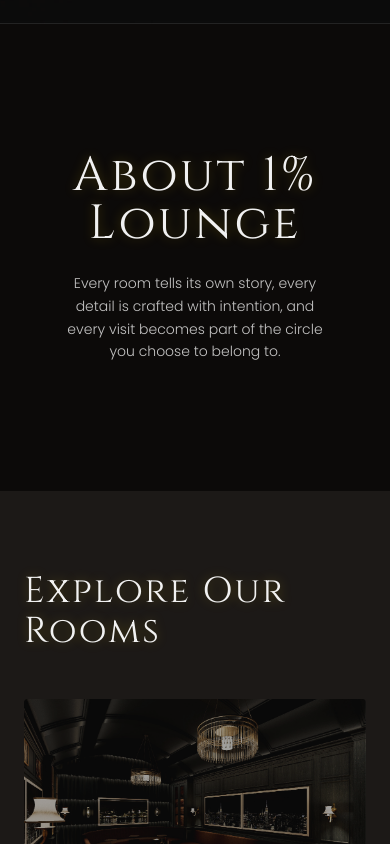
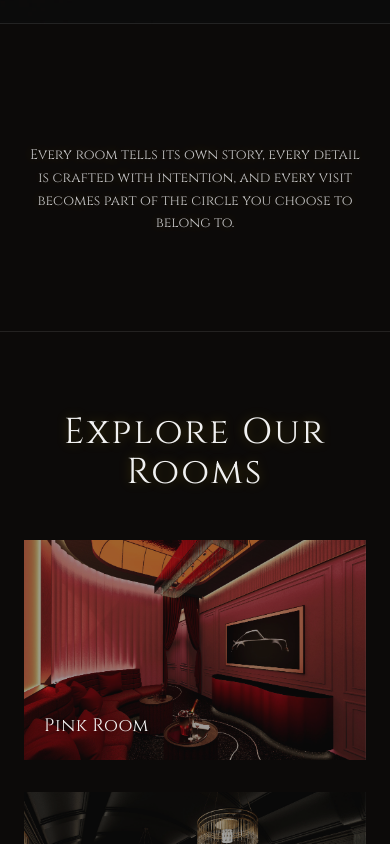
Before and after one commit to devsayagroup/onepercent, a Next.js app: page / in a window 390 px wide. Shown: the part 820-1664 px from the top of the page. Built offline with nearby package versions, Linux system fonts and the light colour scheme; grey boxes are pictures that could not be loaded.

Commit message:
add member and footer section

```diff
--- a/app/layout.tsx
+++ b/app/layout.tsx
@@ -3,6 +3,7 @@ import { Cinzel, Poppins} from "next/font/google";
 import "@/styles/globals.css";
 import SmoothScroll from "@/components/ui/SmoothScroll";
 import Header from "@/components/layout/Header";
+import Footer from "@/components/layout/Footer";
 
 const styleFont = Cinzel({
   variable: "--font-style",
@@ -32,6 +33,7 @@ export default function RootLayout({
       >
         <Header/>
         <SmoothScroll>{children}</SmoothScroll>
+        <Footer/>
       </body>
     </html>
   );
--- a/app/page.tsx
+++ b/app/page.tsx
@@ -2,6 +2,7 @@
 import HeroSection from '@/components/section/Hero'
 import AboutSection from '@/components/section/About';
 import RoomsSection from '@/components/section/Room';
+import MemberSection from '@/components/section/Members';
 
 export default function Home() {
   return (
@@ -9,6 +10,7 @@ export default function Home() {
       <HeroSection/>
       <AboutSection/>
       <RoomsSection/>
+      <MemberSection/>
     </>
   );
 }
--- a/components/layout/Header.tsx
+++ b/components/layout/Header.tsx
@@ -78,9 +78,9 @@ import Link from "next/link";
 import Image from "next/image";
 
 const navItems = [
-  { label: "About", href: "/about" },
-  { label: "Rooms", href: "/rooms" },
-  { label: "Members", href: "/members" },
+  { label: "About", href: "/#about" },
+  { label: "Rooms", href: "/#room" },
+  { label: "Members", href: "/#member" },
 ];
 
 export default function Header() {
--- a/components/section/About.tsx
+++ b/components/section/About.tsx
@@ -11,7 +11,7 @@ export default function AboutSection() {
   return (
     <section
       id="about"
-      className="relative w-full h-[80%] py-32 bg-stone-950 text-white flex items-center justify-center overflow-hidden"
+      className="relative w-full md:h-[80%] py-24 md:py-32 bg-stone-950 text-white flex items-center justify-center overflow-hidden"
     >
       <Grain />
       <motion.div
@@ -19,12 +19,12 @@ export default function AboutSection() {
         whileInView={{ opacity: 1, y: 0 }}
         viewport={{ once: true, amount: 0.4 }}
         transition={{ duration: 1.2, ease: "easeOut" }}
-        className="relative z-10 max-w-xs md:max-w-2xl px-6 text-center"
+        className="relative z-10 max-w-sm md:max-w-3xl px-6 text-center"
       >
-        <h2 className="text-5xl md:text-6xl font-style font-light tracking-[0.06em] leading-none mb-6 neon-accent">
+        {/* <h2 className="text-5xl md:text-6xl font-style font-light tracking-[0.06em] leading-none mb-6 neon-accent">
           About 1% Lounge
-        </h2>
-        <p className="mt-6 text-sm md:text-md max-w-xs leading-relaxed opacity-80 font-light">
+        </h2> */}
+        <p className="mt-6 text-sm md:text-2xl leading-relaxed opacity-80 font-light font-style neon-accent">
           Every room tells its own story, every detail is crafted with intention,
           and every visit becomes part of the circle you choose to belong to.
         </p>
--- /dev/null
+++ b/components/section/Members.tsx
@@ -0,0 +1,115 @@
+"use client";
+
+import { useState } from "react";
+import { motion, AnimatePresence } from "framer-motion";
+
+const tiers = [
+  {
+    name: "Silver Member",
+    price: "20.000.000",
+    duration: "1 Year Membership",
+    benefits: [
+      "Unlimited Fruits Platter",
+      "Free 5x Mineral Water",
+      "5% Discount for Everything",
+      "Free Imported Snacks",
+      "Free 10x Soft Drinks",
+    ],
+  },
+  {
+    name: "Gold Member",
+    price: "50.000.000",
+    duration: "2 Years Membership",
+    benefits: [
+      "Unlimited Luxury Fruits Platter",
+      "Free 10x Mineral Water",
+      "12% Discount for Everything",
+      "Free Imported Snacks",
+      "Free 3x Truffle Fries",
+      "Free 3x Main Course",
+      "Free 3x Ice Cream Bowl by Venchi",
+      "Free 20x Soft Drinks",
+    ],
+  },
+  {
+    name: "Platinum Member",
+    price: "100.000.000",
+    duration: "Lifetime Membership",
+    benefits: [
+      "Unlimited Prestige Fruits Platter",
+      "Free 20x High-End Mineral Water",
+      "20% Discount for Everything",
+      "Free Imported Snacks",
+      "Unlimited Truffle Fries",
+      "Free 10x Main Course",
+      "Unlimited Ice Cream by Venchi",
+      "Free 35x Soft Drinks",
+    ],
+  },
+];
+
+export default function MemberSection() {
+  const [openIndex, setOpenIndex] = useState<number | null>(null);
+
+  return (
+    <section className="relative w-full bg-stone-950 text-white scroll-mt-10 py-24 px-6 md:px-14 border-t border-white/10" id="member">
+      <h2 className="text-left text-4xl md:text-5xl font-style font-light tracking-[0.06em] neon-accent mb-8 md:mb-16">
+        Membership Tiers
+      </h2>
+
+      <div className="divide-y divide-white/10">
+        {tiers.map((tier, index) => {
+          const isOpen = openIndex === index;
+
+          return (
+            <div key={index} className="py-6 cursor-pointer select-none">
+              {/* Header */}
+              <div
+                className="flex items-center justify-between"
+                onClick={() => setOpenIndex(isOpen ? null : index)}
+              >
+                <div>
+                  <h3 className="text-xl md:text-2xl font-light font-style tracking-wide">
+                    {tier.name}
+                  </h3>
+                  <p className="text-sm opacity-60 mt-1">
+                    {tier.price} • {tier.duration}
+                  </p>
+                </div>
+
+                <motion.span
+                  animate={{ rotate: isOpen ? 180 : 0 }}
+                  transition={{ duration: 0.4, ease: "easeOut" }}
+                  className="text-xl"
+                >
+                  ▾
+                </motion.span>
+              </div>
+
+              {/* Accordion Body */}
+              <AnimatePresence>
+                {isOpen && (
+                  <motion.div
+                    initial={{ opacity: 0, height: 0 }}
+                    animate={{ opacity: 1, height: "auto" }}
+                    exit={{ opacity: 0, height: 0 }}
+                    transition={{ duration: 0.5, ease: "easeInOut" }}
+                    className="mt-6 pl-2 border-l border-white/10"
+                  >
+                    <ul className="space-y-3 text-sm opacity-80">
+                      {tier.benefits.map((benefit, i) => (
+                        <li key={i} className="leading-relaxed">
+                          • {benefit}
+                        </li>
+                      ))}
+                    </ul>
+                  </motion.div>
+                )}
+              </AnimatePresence>
+            </div>
+          );
+        })}
+      </div>
+    </section>
+  );
+}
--- a/components/section/Room.tsx
+++ b/components/section/Room.tsx
@@ -1,78 +1,3 @@
-// "use client";
-
-// import { motion } from "framer-motion";
-// import Image from "next/image";
-
-// const rooms = [
-//   {
-//     name: "Pink Room",
-//     image: "/room/classic1.jpg",
-//     span: "col-span-1",
-//   },
-//   {
-//     name: "Classic Room",
-//     image: "/room/classic1.jpg",
-//     span: "col-span-1",
-//   },
-//   {
-//     name: "Japanese Room",
-//     image: "/room/classic1.jpg",
-//     span: "col-span-1",
-//   },
-//   {
-//     name: "Chinese Room",
-//     image: "/room/classic1.jpg",
-//     span: "col-span-1",
-//   },
-//   {
-//     name: "Private Club",
-//     image: "/room/classic1.jpg",
-//     span: "col-span-2",
-//   },
-// ];
-
-// export default function RoomsSection() {
-//   return (
-//     <section className="relative w-full bg-black text-white py-24">
-//       <div className=" mx-auto px-6 md:px-14">
-//         <h2 className="text-left text-2xl md:text-5xl font-style font-light tracking-[0.06em] neon-accent mb-16">
-//           Explore Our Rooms
-//         </h2>
-//         <div className="grid grid-cols-1 md:grid-cols-3 gap-6 auto-rows-[300px] md:auto-rows-[380px]">
-//           {rooms.map((room, i) => (
-//             <motion.div
-//               key={i}
-//               whileHover={{ scale: 1 }}
-//               transition={{ duration: 0.4, ease: "easeOut" }}
-//               className={`relative group overflow-hidden rounded-sm ${room.span}`}
-//             >
-//               <Image
-//                 src={room.image}
-//                 alt={room.name}
-//                 fill
-//                 className="object-cover grayscale group-hover:grayscale-0 transition-all duration-700 ease-out group-hover:brightness-110"
-//               />
-
-//               <div className="absolute inset-0 bg-black/40 group-hover:bg-black/20 transition-all duration-700" />
-
-//               <motion.div
-//                 initial={{ opacity: 0, y: 20 }}
-//                 whileInView={{ opacity: 1, y: 0 }}
-//                 viewport={{ once: true, amount: 0.3 }}
-//                 className="absolute bottom-6 left-6 z-10"
-//               >
-//                 <h3 className="text-2xl md:text-2xl font-style font-light tracking-wide drop-shadow">
-//                   {room.name}
-//                 </h3>
-//               </motion.div>
-//             </motion.div>
-//           ))}
-//         </div>
-//       </div>
-//     </section>
-//   );
-// }
-
 "use client";
 
 import { motion } from "framer-motion";
@@ -81,7 +6,7 @@ import Image from "next/image";
 const rooms = [
   {
     name: "Pink Room",
-    image: "/room/classic1.jpg",
+    image: "/room/pink1.jpg",
     span: "md:col-span-1",
   },
   {
@@ -91,7 +16,7 @@ const rooms = [
   },
   {
     name: "Japanese Room",
-    image: "/room/classic1.jpg",
+    image: "/room/japanese1.jpg",
     span: "md:col-span-1",
   },
   {
@@ -102,15 +27,15 @@ const rooms = [
   {
     name: "Private Club",
     image: "/room/classic1.jpg",
-    span: "md:col-span-2", // only spans on tablet+desktop
+    span: "md:col-span-2",
   },
 ];
 
 export default function RoomsSection() {
   return (
-    <section className="relative w-full bg-stone-900 text-white py-20 md:py-28">
+    <section className="relative w-full bg-stone-950 text-white scroll-mt-10 md:scroll-mt-0 py-20 md:py-28 border-t border-white/10" id="room">
       <div className="mx-auto px-6 md:px-14">
-        <h2 className="text-left md:text-center text-4xl md:text-5xl font-style font-light tracking-[0.06em] neon-accent mb-12 md:mb-16">
+        <h2 className="text-center md:text-left text-4xl md:text-5xl font-style font-light tracking-[0.06em] neon-accent mb-12 md:mb-16">
           Explore Our Rooms
         </h2>
 
@@ -131,7 +56,7 @@ export default function RoomsSection() {
               key={i}
               whileHover={{ scale: 1 }}
               transition={{ duration: 0.4, ease: "easeOut" }}
-              className={`relative group overflow-hidden rounded-sm ${room.span}`}
+              className={`relative group overflow-hidden  ${room.span}`}
             >
               {/* Background Image */}
               <Image
```
Also changed, not shown: components/layout/Footer.tsx (+59 -0 lines), public/room/pink1.jpg (added), 1 other file (tests, documents, lock files or other folders).
